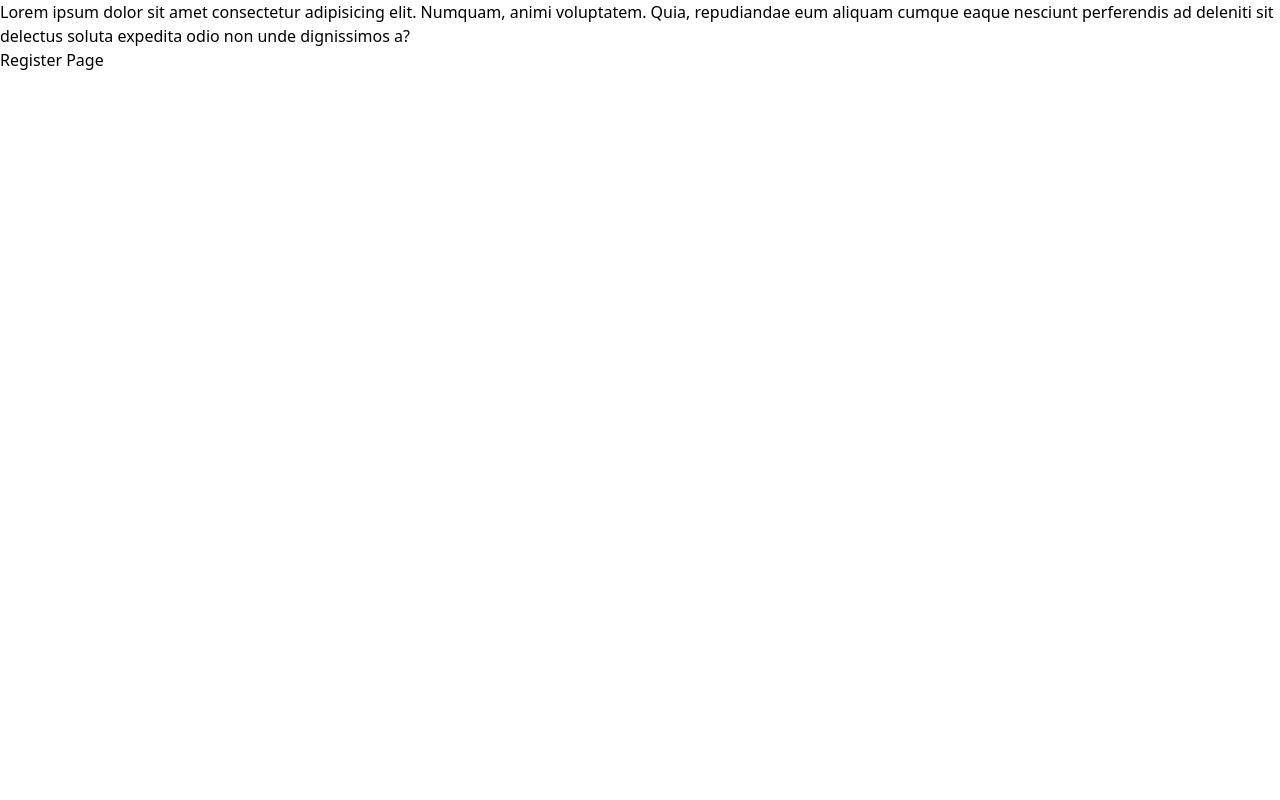
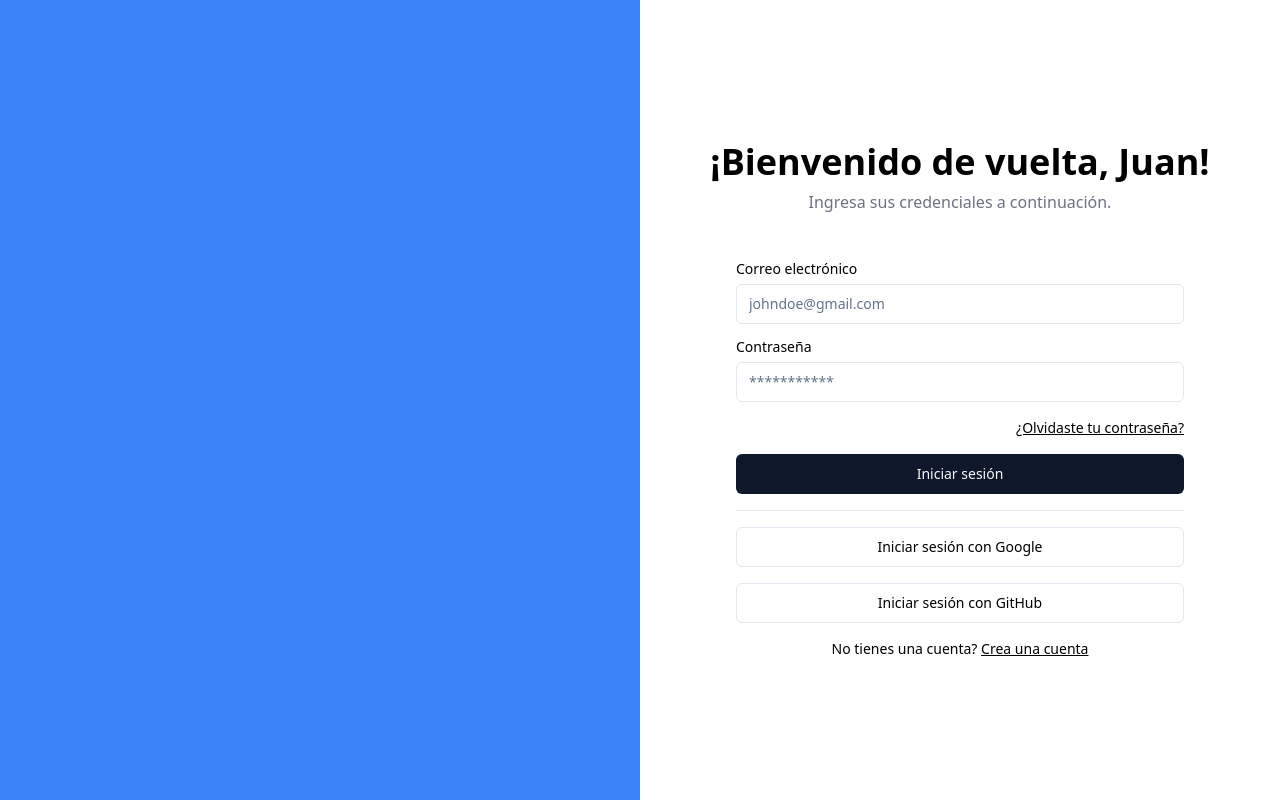
Before and after one commit to davidmedev222/fidooo-technical-test, a Next.js app: page /login in a window 1280 px wide. Built offline with nearby package versions, Linux system fonts and the light colour scheme.

Commit message:
feat(ui): add UI of the login page

```diff
--- a/package.json
+++ b/package.json
@@ -10,6 +10,9 @@
     "prepare": "husky"
   },
   "dependencies": {
+    "@radix-ui/react-label": "^2.0.2",
+    "@radix-ui/react-separator": "^1.0.3",
+    "@radix-ui/react-slot": "^1.0.2",
     "class-variance-authority": "^0.7.0",
     "clsx": "^2.1.0",
     "lucide-react": "^0.331.0",
--- a/src/app/(auth)/layout.tsx
+++ b/src/app/(auth)/layout.tsx
@@ -4,11 +4,8 @@ interface AuthLayoutProps {
 
 function AuthLayout({ children }: AuthLayoutProps) {
   return (
-    <main>
-      <p>
-        Lorem ipsum dolor sit amet consectetur adipisicing elit. Numquam, animi voluptatem. Quia, repudiandae eum
-        aliquam cumque eaque nesciunt perferendis ad deleniti sit delectus soluta expedita odio non unde dignissimos a?
-      </p>
+    <main className='grid min-h-screen items-center lg:grid-cols-2'>
+      <div className='hidden size-full bg-blue-500 lg:block' />
       {children}
     </main>
   )
--- a/src/app/(auth)/login/page.tsx
+++ b/src/app/(auth)/login/page.tsx
@@ -1,12 +1,7 @@
-import { Routes } from '@/utils'
-import Link from 'next/link'
+import { LoginSection } from '@/components'
 
 function LoginPage() {
-  return (
-    <section>
-      <Link href={Routes.Register}>Register Page</Link>
-    </section>
-  )
+  return <LoginSection />
 }
 
 export default LoginPage
--- /dev/null
+++ b/src/components/index.ts
@@ -0,0 +1,6 @@
+export * from './molecules/form/sign-up-form'
+export * from './organism/section/login-section'
+export * from './ui/button'
+export * from './ui/input'
+export * from './ui/label'
+export * from './ui/separator'
--- /dev/null
+++ b/src/components/molecules/form/sign-up-form.tsx
@@ -0,0 +1,37 @@
+import { Button, Input, Label, Separator } from '@/components'
+import { Routes } from '@/utils'
+import Link from 'next/link'
+
+function SignUpForm() {
+  return (
+    <div className='mx-auto grid w-full max-w-md gap-y-4'>
+      <form className='grid gap-y-4'>
+        <div className='grid gap-y-2'>
+          <Label htmlFor='email'>Correo electrónico</Label>
+          <Input id='email' type='email' placeholder='johndoe@gmail.com' />
+        </div>
+        <div className='grid gap-y-2'>
+          <Label htmlFor='password'>Contraseña</Label>
+          <Input id='password' type='password' placeholder='***********' />
+        </div>
+        <Link className='text-right text-sm font-medium underline' href={Routes.ForgotPassword}>
+          ¿Olvidaste tu contraseña?
+        </Link>
+        <Button type='submit'>Iniciar sesión</Button>
+      </form>
+      <Separator />
+      <div className='grid gap-y-4'>
+        <Button variant='outline'>Iniciar sesión con Google</Button>
+        <Button variant='outline'>Iniciar sesión con GitHub</Button>
+        <p className='text-center text-sm'>
+          No tienes una cuenta?{' '}
+          <Link className='font-medium underline' href={Routes.Register}>
+            Crea una cuenta
+          </Link>
+        </p>
+      </div>
+    </div>
+  )
+}
+
+export { SignUpForm }
--- /dev/null
+++ b/src/components/organism/section/login-section.tsx
@@ -0,0 +1,15 @@
+import { SignUpForm } from '@/components'
+
+function LoginSection() {
+  return (
+    <section className='grid gap-y-12 px-4 py-16'>
+      <div className='grid gap-y-2 text-center'>
+        <h1 className='text-4xl font-bold'>¡Bienvenido de vuelta, Juan!</h1>
+        <p className='text-gray-500'>Ingresa sus credenciales a continuación.</p>
+      </div>
+      <SignUpForm />
+    </section>
+  )
+}
+
+export { LoginSection }
--- /dev/null
+++ b/src/components/ui/button.tsx
@@ -0,0 +1,52 @@
+import { cn } from '@/utils/function/tailwind.function'
+import { Slot } from '@radix-ui/react-slot'
+import { cva, type VariantProps } from 'class-variance-authority'
+import { forwardRef } from 'react'
+
+const buttonVariants = cva(
+  'inline-flex items-center justify-center whitespace-nowrap rounded-md text-sm font-medium ring-offset-white transition-colors focus-visible:outline-none focus-visible:ring-2 focus-visible:ring-slate-950 focus-visible:ring-offset-2 disabled:pointer-events-none disabled:opacity-50 dark:ring-offset-slate-950 dark:focus-visible:ring-slate-300',
+  {
+    variants: {
+      variant: {
+        default:
+          'bg-slate-900 text-slate-50 hover:bg-slate-900/90 dark:bg-slate-50 dark:text-slate-900 dark:hover:bg-slate-50/90',
+        destructive:
+          'bg-red-500 text-slate-50 hover:bg-red-500/90 dark:bg-red-900 dark:text-slate-50 dark:hover:bg-red-900/90',
+        outline:
+          'border border-slate-200 bg-white hover:bg-slate-100 hover:text-slate-900 dark:border-slate-800 dark:bg-slate-950 dark:hover:bg-slate-800 dark:hover:text-slate-50',
+        secondary:
+          'bg-slate-100 text-slate-900 hover:bg-slate-100/80 dark:bg-slate-800 dark:text-slate-50 dark:hover:bg-slate-800/80',
+        ghost: 'hover:bg-slate-100 hover:text-slate-900 dark:hover:bg-slate-800 dark:hover:text-slate-50',
+        link: 'text-slate-900 underline-offset-4 hover:underline dark:text-slate-50'
+      },
+      size: {
+        default: 'h-10 px-4 py-2',
+        sm: 'h-9 rounded-md px-3',
+        lg: 'h-11 rounded-md px-8',
+        icon: 'h-10 w-10'
+      }
+    },
+    defaultVariants: {
+      variant: 'default',
+      size: 'default'
+    }
+  }
+)
+
+type ButtonVariants = VariantProps<typeof buttonVariants>
+type ButtonHTMLAttributes = React.ButtonHTMLAttributes<HTMLButtonElement>
+
+export interface ButtonProps extends ButtonVariants, ButtonHTMLAttributes {
+  asChild?: boolean
+}
+
+const Button = forwardRef<HTMLButtonElement, ButtonProps>((props, ref) => {
+  const { variant, size, className, asChild = false, ...rest } = props
+  const Comp = asChild ? Slot : 'button'
+
+  return <Comp className={cn(buttonVariants({ variant, size, className }))} ref={ref} {...rest} />
+})
+
+Button.displayName = 'Button'
+
+export { Button, buttonVariants }
--- /dev/null
+++ b/src/components/ui/input.tsx
@@ -0,0 +1,23 @@
+import { cn } from '@/utils/function/tailwind.function'
+import { forwardRef } from 'react'
+
+type InputHTMLAttributes = React.InputHTMLAttributes<HTMLInputElement>
+
+export interface InputProps extends InputHTMLAttributes {}
+
+const Input = forwardRef<HTMLInputElement, InputProps>(({ className, ...rest }, ref) => {
+  return (
+    <input
+      className={cn(
+        'flex h-10 w-full rounded-md border border-slate-200 bg-white px-3 py-2 text-sm ring-offset-white file:border-0 file:bg-transparent file:text-sm file:font-medium placeholder:text-slate-500 focus-visible:outline-none focus-visible:ring-2 focus-visible:ring-slate-950 focus-visible:ring-offset-2 disabled:cursor-not-allowed disabled:opacity-50 dark:border-slate-800 dark:bg-slate-950 dark:ring-offset-slate-950 dark:placeholder:text-slate-400 dark:focus-visible:ring-slate-300',
+        className
+      )}
+      ref={ref}
+      {...rest}
+    />
+  )
+})
+
+Input.displayName = 'Input'
+
+export { Input }
--- /dev/null
+++ b/src/components/ui/label.tsx
@@ -0,0 +1,23 @@
+'use client'
+/* eslint-disable @typescript-eslint/indent */
+import { cn } from '@/utils/function/tailwind.function'
+import * as LabelPrimitive from '@radix-ui/react-label'
+import { cva, type VariantProps } from 'class-variance-authority'
+import { forwardRef } from 'react'
+
+const labelVariants = cva('text-sm font-medium leading-none peer-disabled:cursor-not-allowed peer-disabled:opacity-70')
+
+type LabelVariants = VariantProps<typeof labelVariants>
+
+const Label = forwardRef<
+  React.ElementRef<typeof LabelPrimitive.Root>,
+  React.ComponentPropsWithoutRef<typeof LabelPrimitive.Root> & LabelVariants
+>((props, ref) => {
+  const { className, ...rest } = props
+
+  return <LabelPrimitive.Root ref={ref} className={cn(labelVariants(), className)} {...rest} />
+})
+
+Label.displayName = LabelPrimitive.Root.displayName
+
+export { Label }
--- /dev/null
+++ b/src/components/ui/separator.tsx
@@ -0,0 +1,31 @@
+'use client'
+import { cn } from '@/utils/function/tailwind.function'
+import * as SeparatorPrimitive from '@radix-ui/react-separator'
+import { forwardRef } from 'react'
+
+type SeparatorElementRef = React.ElementRef<typeof SeparatorPrimitive.Root>
+type SeparatorPropsWithoutRef = React.ComponentPropsWithoutRef<typeof SeparatorPrimitive.Root>
+
+interface SeparatorProps extends SeparatorPropsWithoutRef {}
+
+const Separator = forwardRef<SeparatorElementRef, SeparatorProps>((props, ref) => {
+  const { className, orientation = 'horizontal', decorative = true, ...rest } = props
+
+  return (
+    <SeparatorPrimitive.Root
+      ref={ref}
+      decorative={decorative}
+      orientation={orientation}
+      className={cn(
+        'shrink-0 bg-slate-200 dark:bg-slate-800',
+        orientation === 'horizontal' ? 'h-[1px] w-full' : 'h-full w-[1px]',
+        className
+      )}
+      {...rest}
+    />
+  )
+})
+
+Separator.displayName = SeparatorPrimitive.Root.displayName
+
+export { Separator }
```
Also changed, not shown: 1 other file (tests, documents, lock files or other folders).
